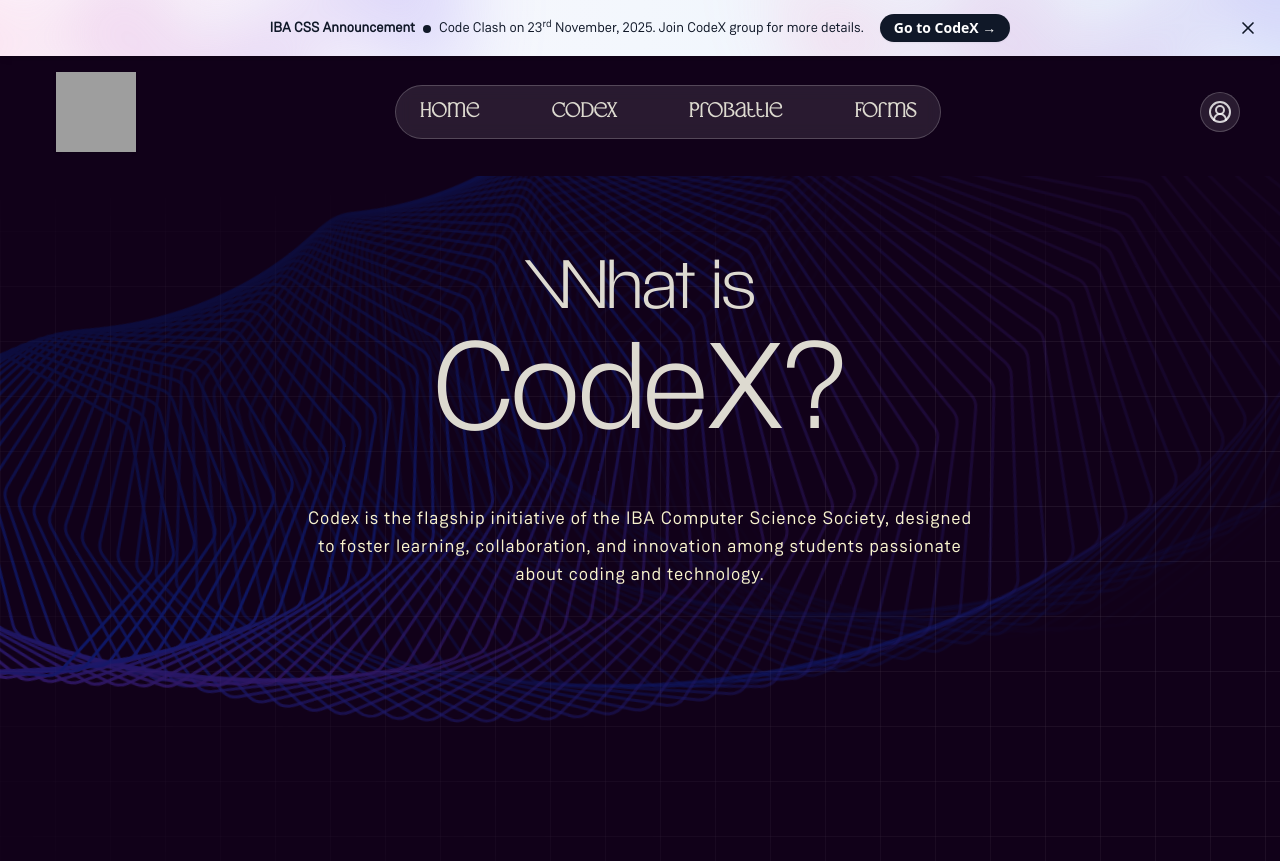
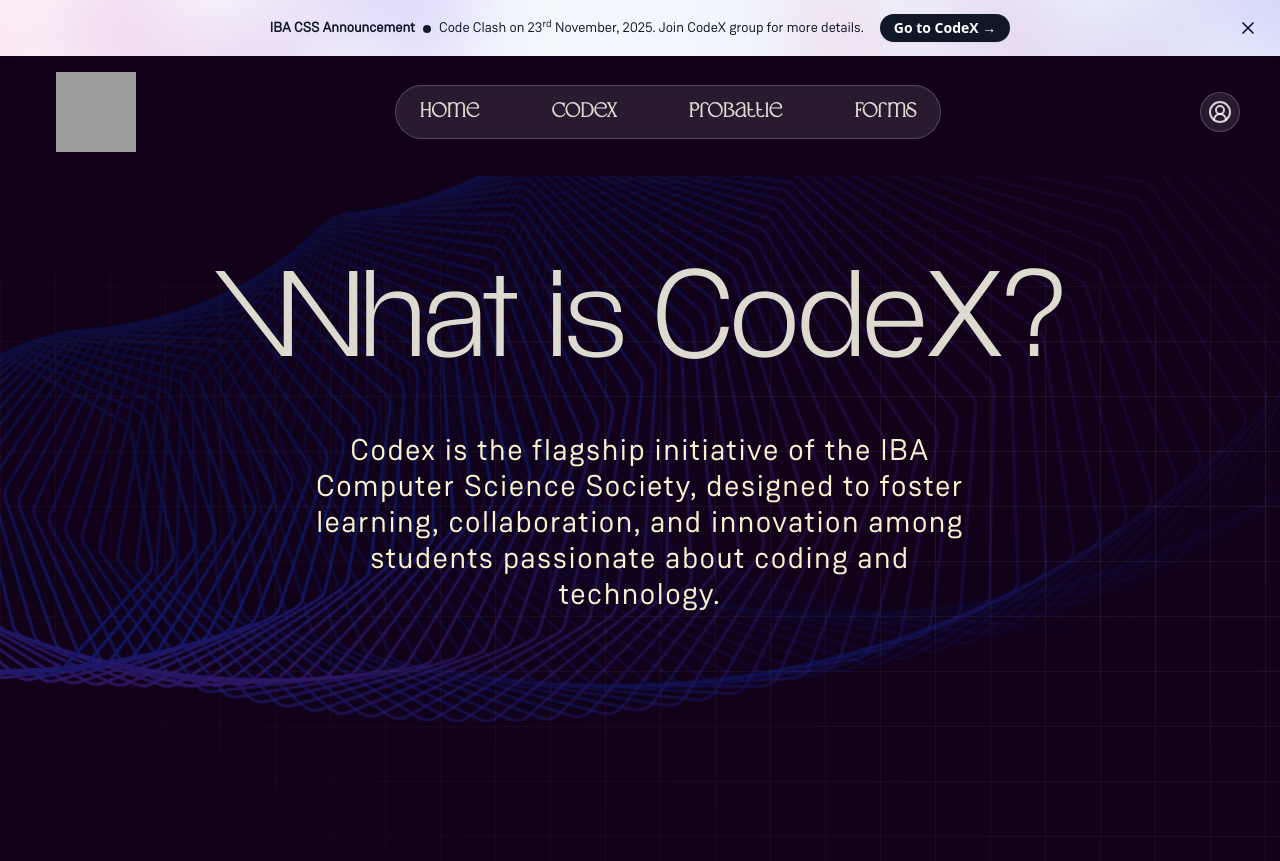
Before and after one commit to css-iba/css-website, a Next.js app: page /Codex in a window 1280 px wide. Shown: the top 861 px of the page. Built offline with nearby package versions, Linux system fonts and the light colour scheme; grey boxes are pictures that could not be loaded.

Commit message:
Update CodexTitle.tsx

```diff
--- a/components/Codex/CodexTitle.tsx
+++ b/components/Codex/CodexTitle.tsx
@@ -57,16 +57,16 @@
             whileInView="visible"
             viewport={{ once: true, amount: 1.0 }}
             variants={textVariants}
-      className="font-title text-5xl md:text-7xl colour-text mt-8 mb-10 md:mb-14 text-center relative z-10"
+            className="font-title text-7xl md:text-9xl colour-text mt-8 mb-10 md:mb-14 text-center relative z-10"
         >
-      What is <br /> <span className="text-7xl md:text-9xl">CodeX?</span>
+            What is CodeX?
         </motion.h1>
         <motion.p
             initial="hidden"
             whileInView="visible"
             viewport={{ once: true, amount: 1.0 }}
             variants={textVariants}
-      className="font-text text-sm md:text-lg colour-accent text-center tracking-wider mx-4 md:mx-0 max-w-2xl relative z-10"
+            className="font-text text-lg md:text-3xl colour-accent text-center tracking-wider mx-4 md:mx-0 max-w-2xl relative z-10"
         >
             Codex is the flagship initiative of the IBA Computer Science Society, designed to foster learning, collaboration, and innovation among students passionate about coding and technology.
         </motion.p>
```
Lines whose indentation alone changed are shown as unchanged.
